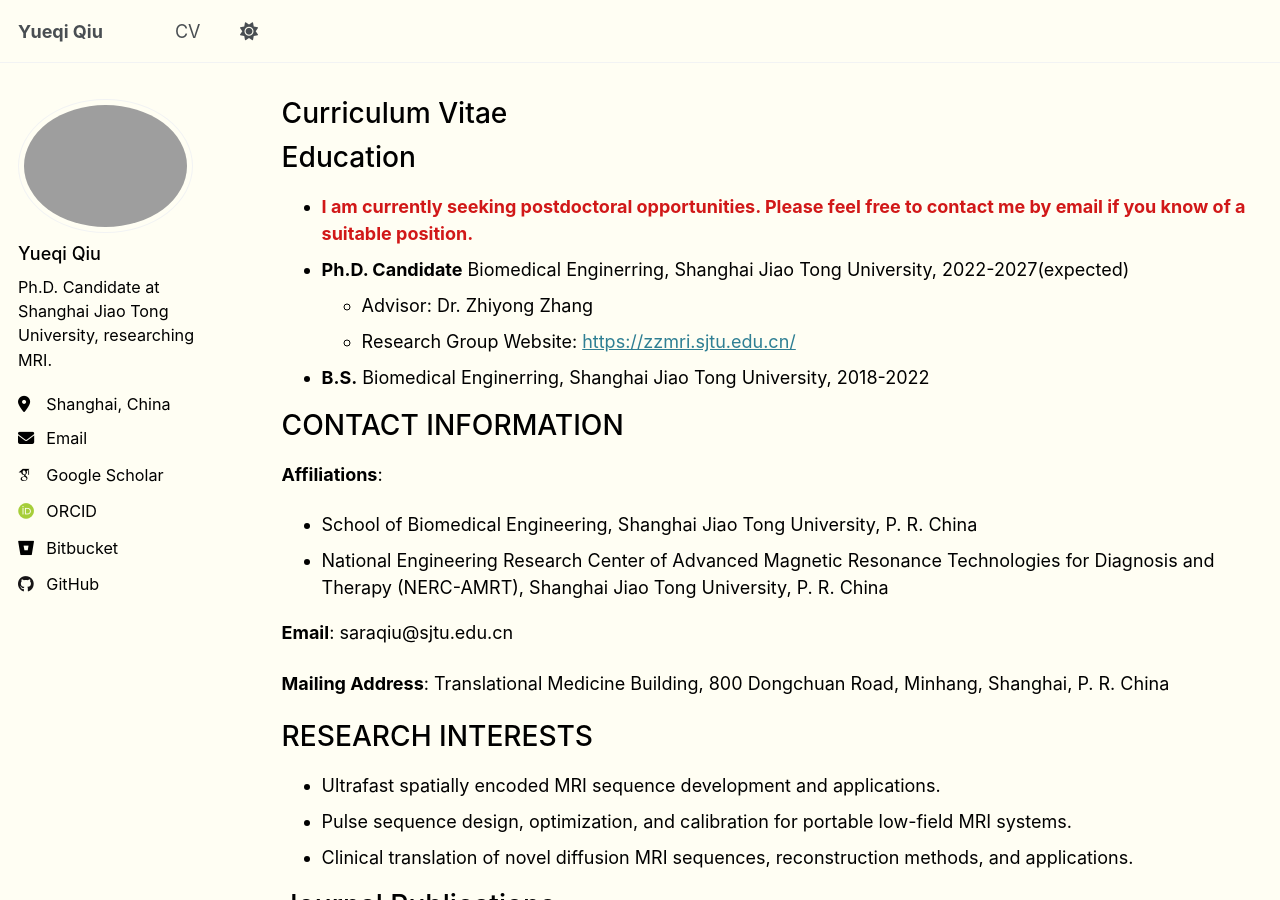
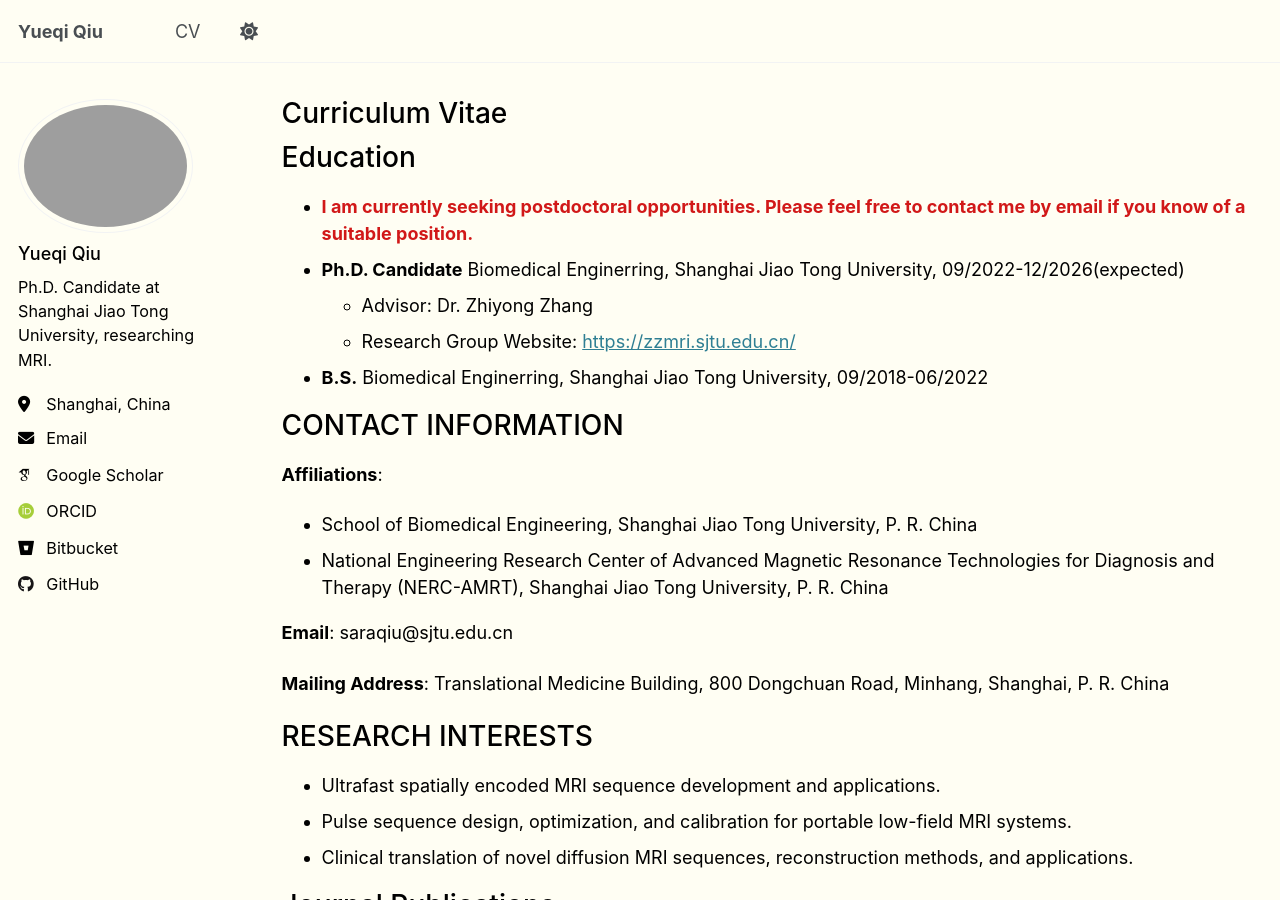
Before and after one commit to qiuyueqi/qiuyueqi.github.io, a Jekyll site: the page built from _pages/cv.md, in a window 1280 px wide and 900 px high. Built offline with Jekyll 4.4.1, drawn with Linux system fonts in a browser that asks for light colours; some web fonts are replaced.

Commit message:
newin20260718

```diff
--- a/_pages/cv.md
+++ b/_pages/cv.md
@@ -12,10 +12,10 @@ redirect_from:
 Education
 ======
 * <strong><span style="color:#d11818;">I am currently seeking postdoctoral opportunities. Please feel free to contact me by email if you know of a suitable position.</span></strong>
-* **Ph.D. Candidate**  Biomedical Enginerring, Shanghai Jiao Tong University, 2022-2027(expected)
+* **Ph.D. Candidate**  Biomedical Enginerring, Shanghai Jiao Tong University, 09/2022-12/2026(expected)
   * Advisor: Dr. Zhiyong Zhang
   * Research Group Website: <a href="https://zzmri.sjtu.edu.cn/" style="color:#2f7f93; text-decoration: underline;">https://zzmri.sjtu.edu.cn/</a>
-* **B.S.** Biomedical Enginerring, Shanghai Jiao Tong University, 2018-2022
+* **B.S.** Biomedical Enginerring, Shanghai Jiao Tong University, 09/2018-06/2022
 
 CONTACT  INFORMATION
 ======
```
